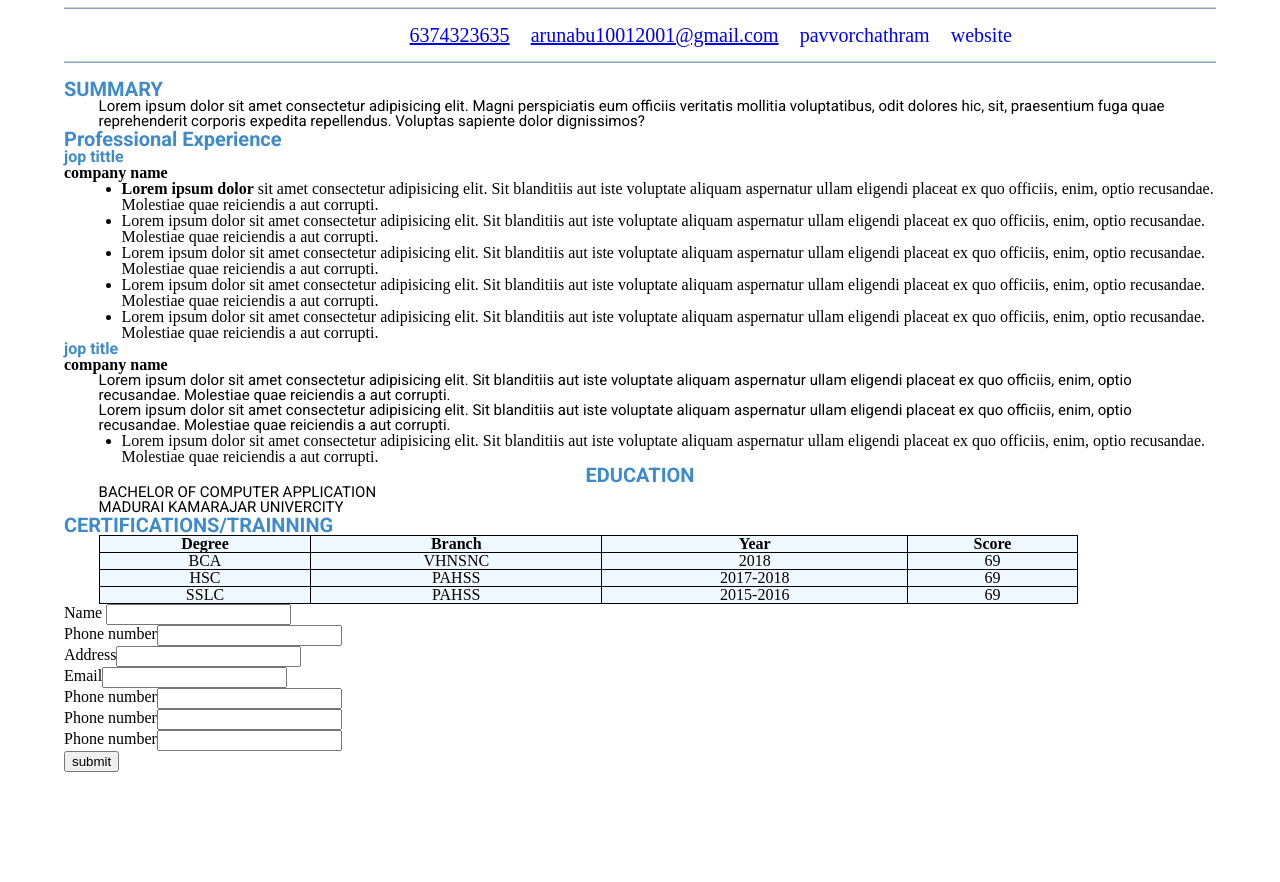
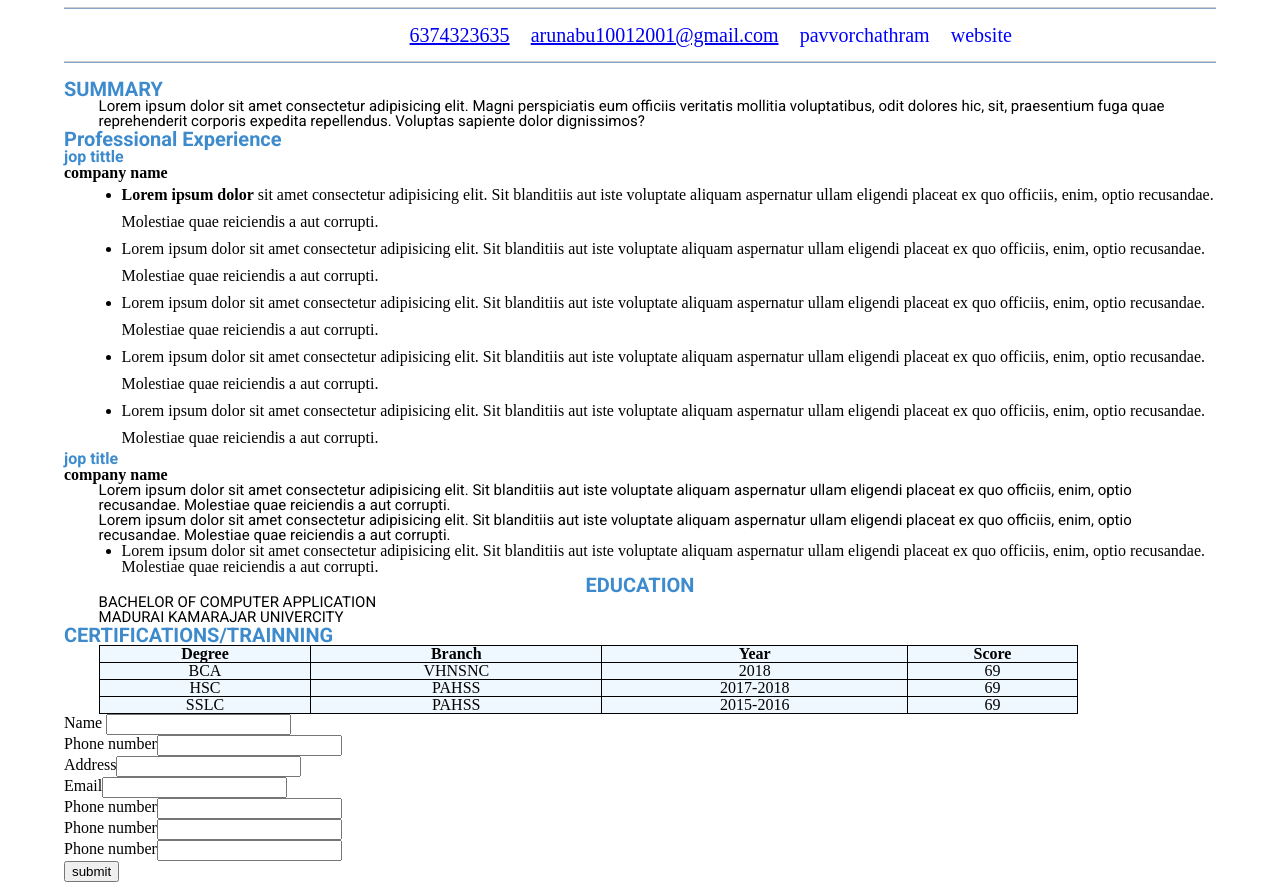
Before and after one commit to arunanbu1001/project-3, a plain HTML site: page index.html in a window 1280 px wide. Shown: the part 59-941 px from the top of the page. Before the commit the page ends 831 px from the top, so only its background shows below. Drawn offline with Linux system fonts and the light colour scheme.

Commit message:
add file.

```diff
--- a/css/style.css
+++ b/css/style.css
@@ -75,3 +75,6 @@ table, tr, th, td{
     background-color: aliceblue ;
 
 }
+.akn{
+    line-height: 27px;
+}
--- a/index.html
+++ b/index.html
@@ -42,6 +42,7 @@
         <h2>Professional Experience</h2>
         <h3>jop tittle</h3>
         <h4>company name</h4>
+        <div class="akn">
         <ul>
         <li><strong>Lorem ipsum dolor</strong> sit amet consectetur adipisicing elit. Sit blanditiis aut iste voluptate
             aliquam aspernatur ullam eligendi placeat ex quo officiis, enim, optio recusandae. Molestiae quae reiciendis
@@ -59,6 +60,7 @@
             ullam eligendi placeat ex quo officiis, enim, optio recusandae. Molestiae quae reiciendis a aut corrupti.
         </li>
     </ul>
+</div>
     </div>
     <div>
         <h3>jop title</h3>
```
